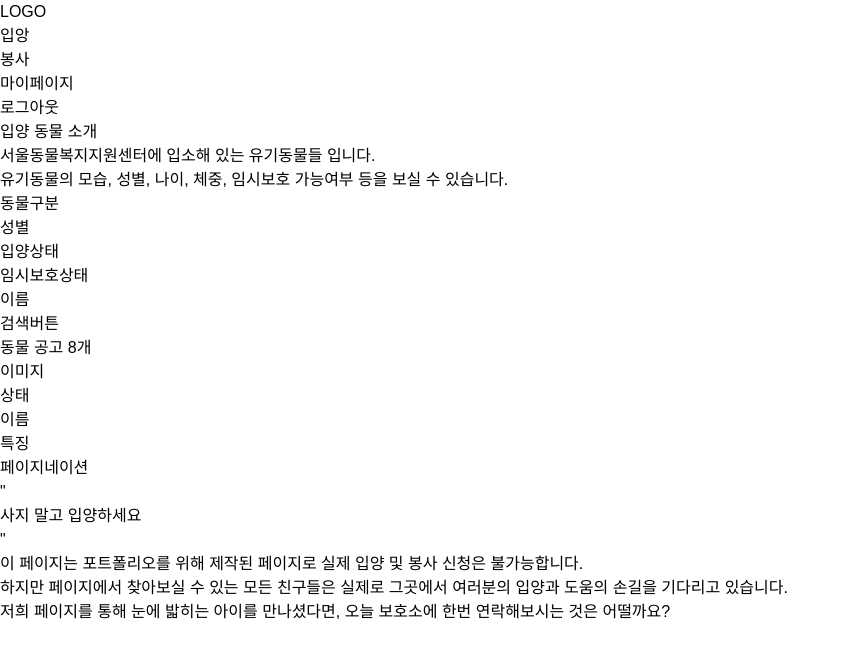
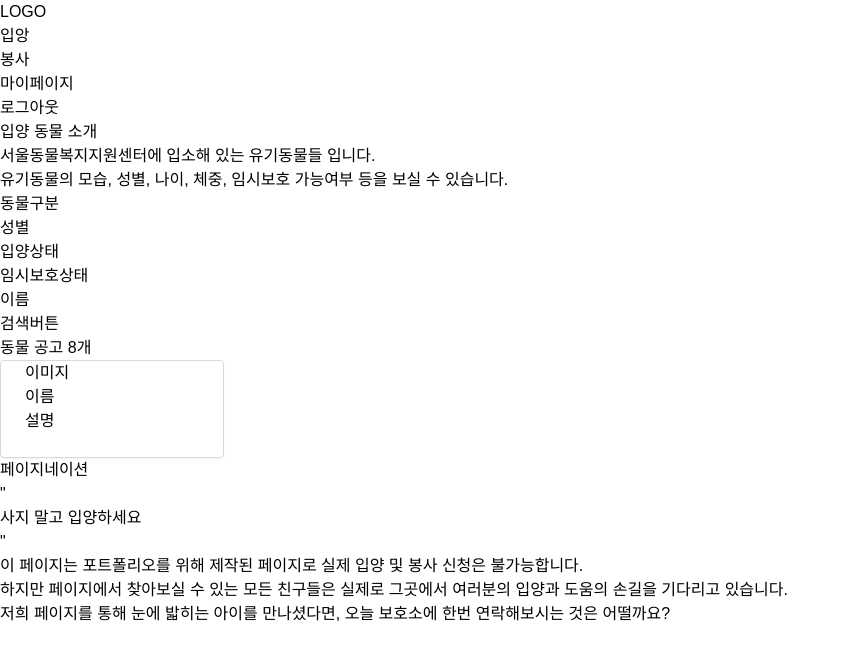
Before and after one commit to JeongwooHam/Banuddy-project, a Next.js app: page /adopt/seoul in a window 1280 px wide. Shown: the top 660 px of the page, without its empty margins (0-850 px from the left). Built offline with nearby package versions, Linux system fonts and the light colour scheme.

Commit message:
💄 style: custom card component

```diff
--- a/app/(need_login)/my_page/volunteer_list/_components/VolList.tsx
+++ b/app/(need_login)/my_page/volunteer_list/_components/VolList.tsx
@@ -1,8 +1,21 @@
+import {
+  Accordion,
+  AccordionContent,
+  AccordionItem,
+  AccordionTrigger,
+} from '@/components/ui/accordion'
+
 const AnimalList: React.FC = () => {
   return (
     <>
       <div>봉사 신청 n건</div>
       <div>봉사 신청 표</div>
+      <Accordion type="single" collapsible>
+        <AccordionItem value="item-1">
+          <AccordionTrigger>Accordion UI입니다.</AccordionTrigger>
+          <AccordionContent>Accordion UI를 적용해봤습니다:D</AccordionContent>
+        </AccordionItem>
+      </Accordion>
       <div>페이지네이션</div>
     </>
   )
--- a/app/adopt/_components/List/OneAnimal.tsx
+++ b/app/adopt/_components/List/OneAnimal.tsx
@@ -1,12 +1,17 @@
+import OneCard from '@/components/card/card'
+
 const OneAnimal: React.FC = () => {
+  const boxContent = (
+    <div>
+      <div>이미지</div>
+      <div>이름</div>
+      <div>설명</div>
+    </div>
+  )
+
   return (
     <>
-      <div>
-        <div>이미지</div>
-        <div>상태</div>
-        <div>이름</div>
-        <div>특징</div>
-      </div>
+      <OneCard boxStyle="w-56 h-auto rounded" content={boxContent} />
     </>
   )
 }
--- a/app/page.tsx
+++ b/app/page.tsx
@@ -1,20 +1,7 @@
-import {
-  Accordion,
-  AccordionContent,
-  AccordionItem,
-  AccordionTrigger,
-} from '@/components/ui/accordion'
-
 export default function Home() {
   return (
     <>
       <div className="w-fuill flex flex-col ">Welcome to Banuddy!</div>
-      <Accordion type="single" collapsible>
-        <AccordionItem value="item-1">
-          <AccordionTrigger>Accordion UI입니다.</AccordionTrigger>
-          <AccordionContent>Accordion UI를 적용해봤습니다:D</AccordionContent>
-        </AccordionItem>
-      </Accordion>
     </>
   )
 }
--- a/components/card/card.tsx
+++ b/components/card/card.tsx
@@ -1,22 +1,19 @@
 import React from 'react'
 import Styles from './styles'
+import { Card, CardContent } from '@/components/ui/card'
 
 export interface CardProps {
-  label: string
-  onClick: () => void
-  disabled?: boolean
+  content?: React.ReactNode
+  onClick?: () => void
+  boxStyle?: string
 }
 
-const Card: React.FC<CardProps> = ({ label, onClick, disabled }) => {
+const OneCard: React.FC<CardProps> = ({ content, onClick, boxStyle }) => {
   return (
-    <button
-      onClick={onClick}
-      className={`${Styles.fontSize.exlarge} ${Styles.bgColor.brown}`}
-      disabled={disabled}
-    >
-      {label}
-    </button>
+    <Card className={boxStyle}>
+      <CardContent>{content}</CardContent>
+    </Card>
   )
 }
 
-export default Card
+export default OneCard
--- /dev/null
+++ b/components/ui/card.tsx
@@ -0,0 +1,79 @@
+import * as React from 'react'
+
+import { cn } from '@/lib/utils'
+
+const Card = React.forwardRef<
+  HTMLDivElement,
+  React.HTMLAttributes<HTMLDivElement>
+>(({ className, ...props }, ref) => (
+  <div
+    ref={ref}
+    className={cn(
+      'rounded-lg border bg-card text-card-foreground shadow-sm w-40',
+      className,
+    )}
+    {...props}
+  />
+))
+Card.displayName = 'Card'
+
+const CardHeader = React.forwardRef<
+  HTMLDivElement,
+  React.HTMLAttributes<HTMLDivElement>
+>(({ className, ...props }, ref) => (
+  <div
+    ref={ref}
+    className={cn('flex flex-col space-y-1.5 p-6', className)}
+    {...props}
+  />
+))
+CardHeader.displayName = 'CardHeader'
+
+const CardTitle = React.forwardRef<
+  HTMLParagraphElement,
+  React.HTMLAttributes<HTMLHeadingElement>
+>(({ className, ...props }, ref) => (
+  <h3
+    ref={ref}
+    className={cn(
+      'text-2xl font-semibold leading-none tracking-tight',
+      className,
+    )}
+    {...props}
+  />
+))
+CardTitle.displayName = 'CardTitle'
+
+const CardDescription = React.forwardRef<
+  HTMLParagraphElement,
+  React.HTMLAttributes<HTMLParagraphElement>
+>(({ className, ...props }, ref) => (
+  <p
+    ref={ref}
+    className={cn('text-sm text-muted-foreground', className)}
+    {...props}
+  />
+))
+CardDescription.displayName = 'CardDescription'
+
+const CardContent = React.forwardRef<
+  HTMLDivElement,
+  React.HTMLAttributes<HTMLDivElement>
+>(({ className, ...props }, ref) => (
+  <div ref={ref} className={cn('p-6 pt-0', className)} {...props} />
+))
+CardContent.displayName = 'CardContent'
+
+const CardFooter = React.forwardRef<
+  HTMLDivElement,
+  React.HTMLAttributes<HTMLDivElement>
+>(({ className, ...props }, ref) => (
+  <div
+    ref={ref}
+    className={cn('flex items-center p-6 pt-0', className)}
+    {...props}
+  />
+))
+CardFooter.displayName = 'CardFooter'
+
+export { Card, CardHeader, CardFooter, CardTitle, CardDescription, CardContent }
```
